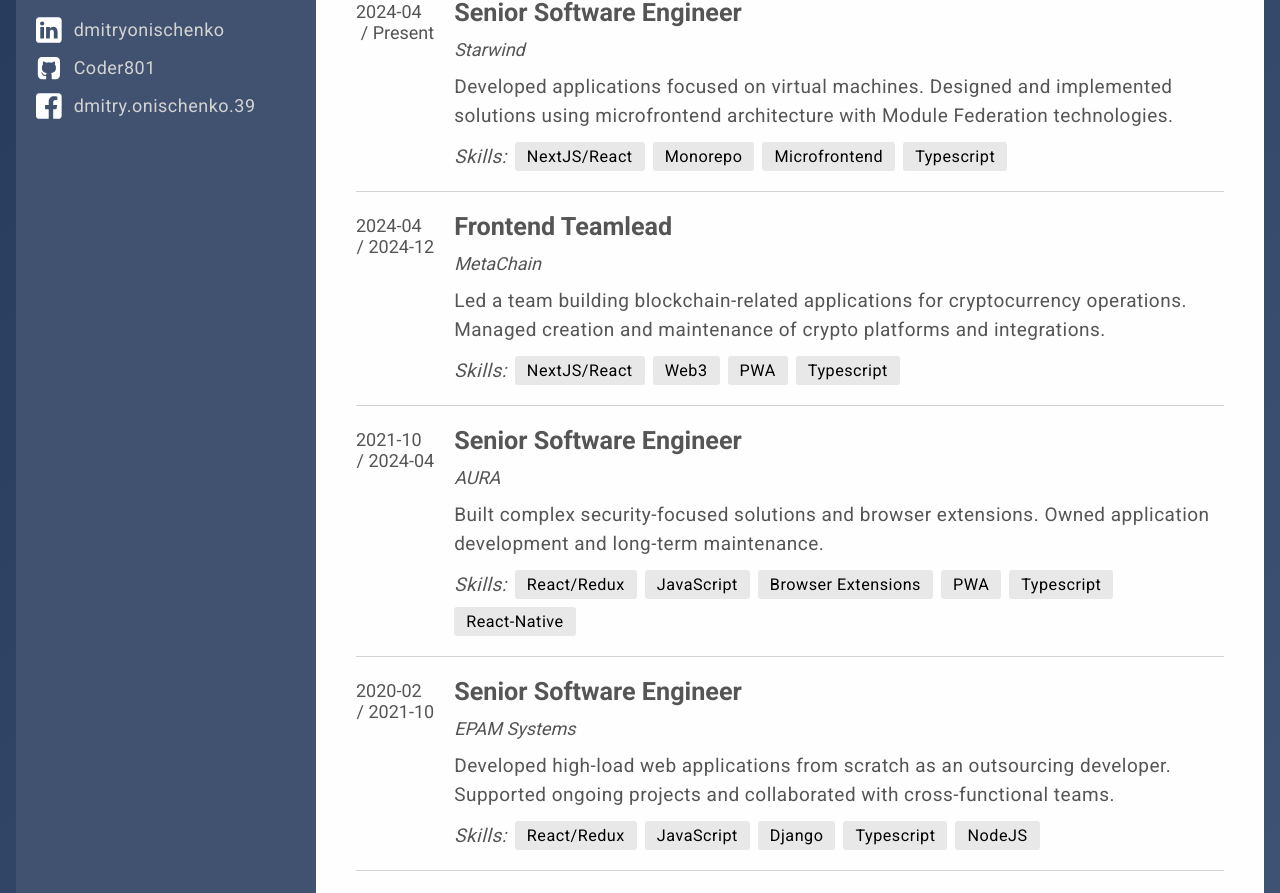
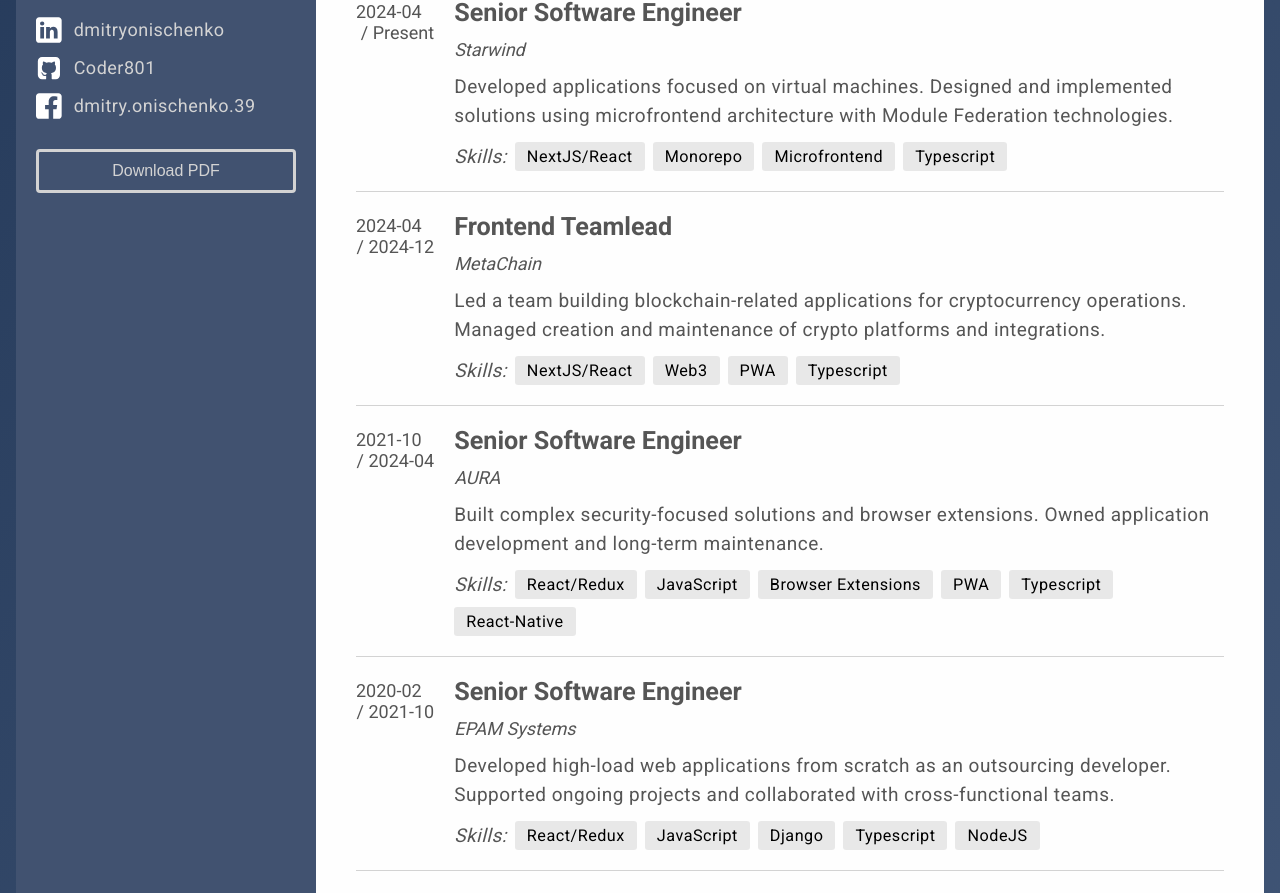
Before and after one commit to Coder801/dmytro-onishchenko-cv, a Next.js app: page /home/Home in a window 1280 px wide. Shown: the part 843-1736 px from the top of the page. Built offline with nearby package versions, Linux system fonts and the light colour scheme.

Commit message:
Update cv translations

```diff
--- a/package.json
+++ b/package.json
@@ -11,6 +11,7 @@
   "dependencies": {
     "@reduxjs/toolkit": "^2.11.2",
     "@svgr/webpack": "^8.1.0",
+    "@types/pdfmake": "^0.2.12",
     "clsx": "^2.1.1",
     "country-flag-icons": "^1.6.4",
     "i18next": "^25.7.3",
@@ -19,6 +20,8 @@
     "next": "^16.1.1",
     "next-i18next": "^15.4.3",
     "next-redux-wrapper": "^8.1.0",
+    "pdfmake": "^0.2.21",
+    "puppeteer": "^24.34.0",
     "react": "19.1.0",
     "react-dom": "19.1.0",
     "react-i18next": "^16.5.0",
--- /dev/null
+++ b/src/config/api/index.ts
@@ -0,0 +1,6 @@
+export const API_BASE = "/api";
+
+export const ENDPOINTS = {
+  PROFILE: `${API_BASE}/profile`,
+  PDF: `${API_BASE}/pdf`,
+};
--- a/src/modules/Sidebar/Sidebar.tsx
+++ b/src/modules/Sidebar/Sidebar.tsx
@@ -9,6 +9,9 @@
 import { Typography } from "@/ui/Typography";
 import { Chip } from "@/ui/Chip";
 import { Divider } from "@/ui/Divider";
+import { Button } from "@/ui/Button";
+
+import { downloadPdf } from "@/utils/downloadPdf";
 
 import type { ProfileInfo } from "@/types/resume";
 
@@ -68,6 +71,10 @@
           </SocialLink>
         ))}
       </div>
+
+      <div className={styles.button}>
+        <Button onClick={downloadPdf}>{t("downloadPdf")}</Button>
+      </div>
     </aside>
   );
 };
--- a/src/modules/Sidebar/styles.module.scss
+++ b/src/modules/Sidebar/styles.module.scss
@@ -93,4 +93,8 @@
   .link {
     margin-bottom: var(--space-xs);
   }
+
+  .button {
+    margin-top: var(--space-lg);
+  }
 }
--- /dev/null
+++ b/src/pages/api/pdf/index.ts
@@ -0,0 +1,28 @@
+import type { NextApiRequest, NextApiResponse } from "next";
+import puppeteer from "puppeteer";
+
+export default async function handler(
+  req: NextApiRequest,
+  res: NextApiResponse
+) {
+  const browser = await puppeteer.launch({ headless: true });
+  const page = await browser.newPage();
+
+  console.log(req.body);
+
+  const html = req.body.htmlContent;
+  await page.setContent(html, { waitUntil: "networkidle0" });
+
+  const pdfBuffer = await page.pdf({
+    format: "A4",
+    printBackground: true,
+  });
+
+  await browser.close();
+
+  const buffer = Buffer.from(pdfBuffer);
+
+  res.setHeader("Content-Type", "application/pdf");
+  res.setHeader("Content-Disposition", "attachment; filename=page.pdf");
+  res.send(buffer);
+}
--- a/src/pages/home/Home.tsx
+++ b/src/pages/home/Home.tsx
@@ -30,7 +30,7 @@
   }
 
   return (
-    <div className={styles.container}>
+    <div className={styles.container} id="pdf-content">
       <Sidebar className={styles.sidebar} profile={data.content.profile} />
       <Main
         className={styles.main}
--- a/src/store/api.ts
+++ b/src/store/api.ts
@@ -1,9 +1,10 @@
+import { API_BASE } from "@/config/api";
 import { createApi, fetchBaseQuery } from "@reduxjs/toolkit/query/react";
 import { Resume } from "@/types/resume";
 
 export const api = createApi({
   reducerPath: "api",
-  baseQuery: fetchBaseQuery({ baseUrl: "/api" }),
+  baseQuery: fetchBaseQuery({ baseUrl: API_BASE }),
   endpoints: (builder) => ({
     getProfile: builder.query<{ lang: string; content: Resume }, string>({
       query: (lang) => `profile?lang=${lang}`,
--- a/src/translate/translations/en/common.json
+++ b/src/translate/translations/en/common.json
@@ -5,5 +5,6 @@
   "skills": "Skills",
   "social": "Social",
   "achievements": "Achievements",
-  "languages": "Languages"
+  "languages": "Languages",
+  "downloadPdf": "Download PDF"
 }
--- a/src/translate/translations/ua/common.json
+++ b/src/translate/translations/ua/common.json
@@ -5,5 +5,6 @@
   "skills": "Навички",
   "social": "Соціальні мережі",
   "achievements": "Досягнення",
-  "languages": "Мови"
+  "languages": "Мови",
+  "downloadPdf": "Завантажити PDF"
 }
--- a/src/ui/Button/styles.module.scss
+++ b/src/ui/Button/styles.module.scss
@@ -1,15 +1,18 @@
 @use "../../styles/mixins" as *;
 
 .button {
-  padding: calc(var(--base) * 2) calc(var(--base) * 4);
-  font-size: 0.875rem;
-  font-weight: bold;
-  color: white;
-  background: #007bff;
-  border: none;
-  border-radius: 5px;
+  text-decoration: none;
+  border-radius: 4px;
+  border: 3px solid lightgray;
+  padding: 10px 40px;
+  color: lightgray;
+  display: inline-block;
+  transition: 0.3s ease;
+  font-size: 0.9em;
+  white-space: nowrap;
+  background: none;
+  width: 100%;
   cursor: pointer;
-  transition: background 0.3s ease;
 
   @include respond-to(md) {
     padding: 10px 20px;
@@ -17,7 +20,7 @@
   }
 
   &:hover {
-    background: #0056b3;
+    background: var(--background-chip-primary);
   }
 
   &:disabled {
--- /dev/null
+++ b/src/utils/downloadPdf.ts
@@ -0,0 +1,17 @@
+import { ENDPOINTS } from "@/config/api";
+
+export const downloadPdf = async () => {
+  const res = await fetch(ENDPOINTS.PDF, {
+    method: "POST",
+    headers: { "Content-Type": "application/json" },
+    body: JSON.stringify({ htmlContent: document.documentElement.outerHTML }),
+  });
+
+  const blob = await res.blob();
+  const url = URL.createObjectURL(blob);
+  const a = document.createElement("a");
+  a.href = url;
+  a.download = "profile.pdf";
+  a.click();
+  URL.revokeObjectURL(url);
+};
```
Also changed, not shown: src/pages/vacancy/[slug].tsx (deleted, +0 -65 lines), 1 other file (tests, documents, lock files or other folders).
